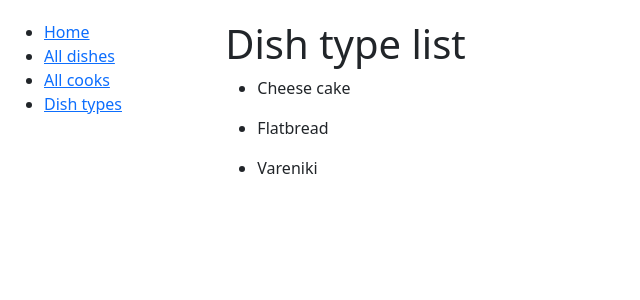
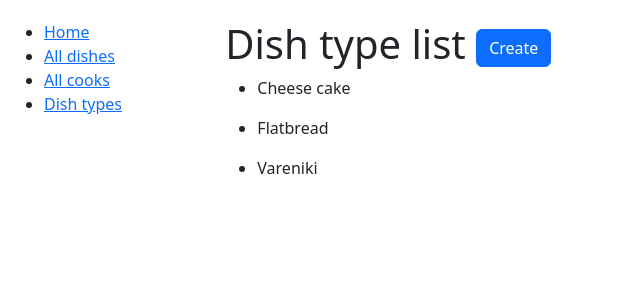
Before and after one commit to onyevyerov/restaurant-kitchen-service, a Django app: page /dish-types/ in a window 1280 px wide. Shown: the top 300 px of the page, without its empty margins (0-640 px from the left). Run offline with Django 4.2, Linux system fonts and the light colour scheme; data comes from the database, SQL or seed files in the repository.

Commit message:
Add button Create to dish-type-list page

```diff
--- a/templates/kitchen/dish_type_list.html
+++ b/templates/kitchen/dish_type_list.html
@@ -1,7 +1,12 @@
 {% extends "base.html" %}
 
 {% block content %}
-  <h1>Dish type list</h1>
+  <h1>
+    Dish type list
+    <a href="{% url 'kitchen:dish-type-create' %}" class="btn btn-primary link-to-page">
+      Create
+    </a>
+  </h1>
   {% if dish_type_list %}
     {% for dish_type in dish_type_list %}
       <ul>
```
